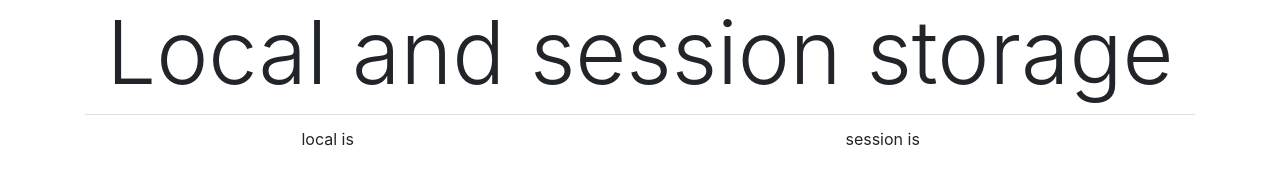
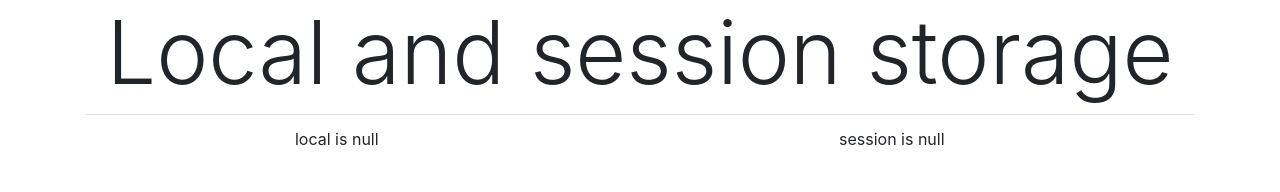
Before and after one commit to Raizadaji/Raizadaji.github.io, a plain HTML site: page q3.html in a window 1280 px wide. Shown: the top 192 px of the page. Drawn offline with nearby package versions, Linux system fonts and the light colour scheme.

Commit message:
Update q3.html

```diff
--- a/q3.html
+++ b/q3.html
@@ -16,8 +16,8 @@
 <h1 class="display-2 text-center">Local and session storage</h1>
 <table class="table text-center">
 <tr>
-<td><p>local is <span id="loc">Empty</span></p></td>
-<td><p>session is <span id="ses">Empty</span></p></td>
+<td><p>local <span id="loc">Empty</span></p></td>
+<td><p>session <span id="ses">Empty</span></p></td>
 </tr>
 </table>
 <label for="local">Local Feild</label>&nbsp;&nbsp;&nbsp; <input type="text" name="" id="local" size=99 placeholder="enter data to store in local"/><br/>
@@ -48,13 +48,13 @@
     function getDataLocal() {
   if (typeof(Storage) != "undefined") {
         v=localStorage.getItem("local");
-      document.getElementById("loc").innerHTML=v;
+      document.getElementById("loc").innerHTML="is "+v;
    }
 }
 function getDataSession(){
     if (typeof(Storage) != "undefined") {
       v=sessionStorage.getItem("session");
-      document.getElementById("ses").innerHTML=v;
+      document.getElementById("ses").innerHTML="is "+v;
    }
 }
 
```
